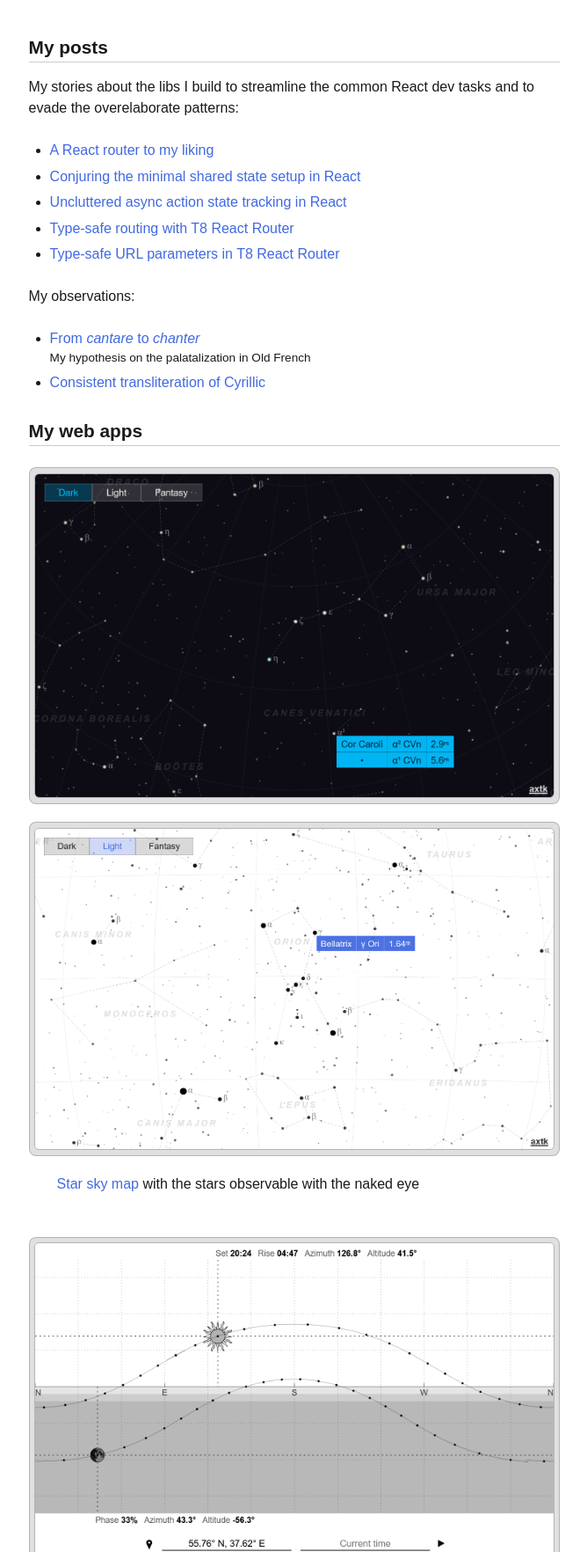
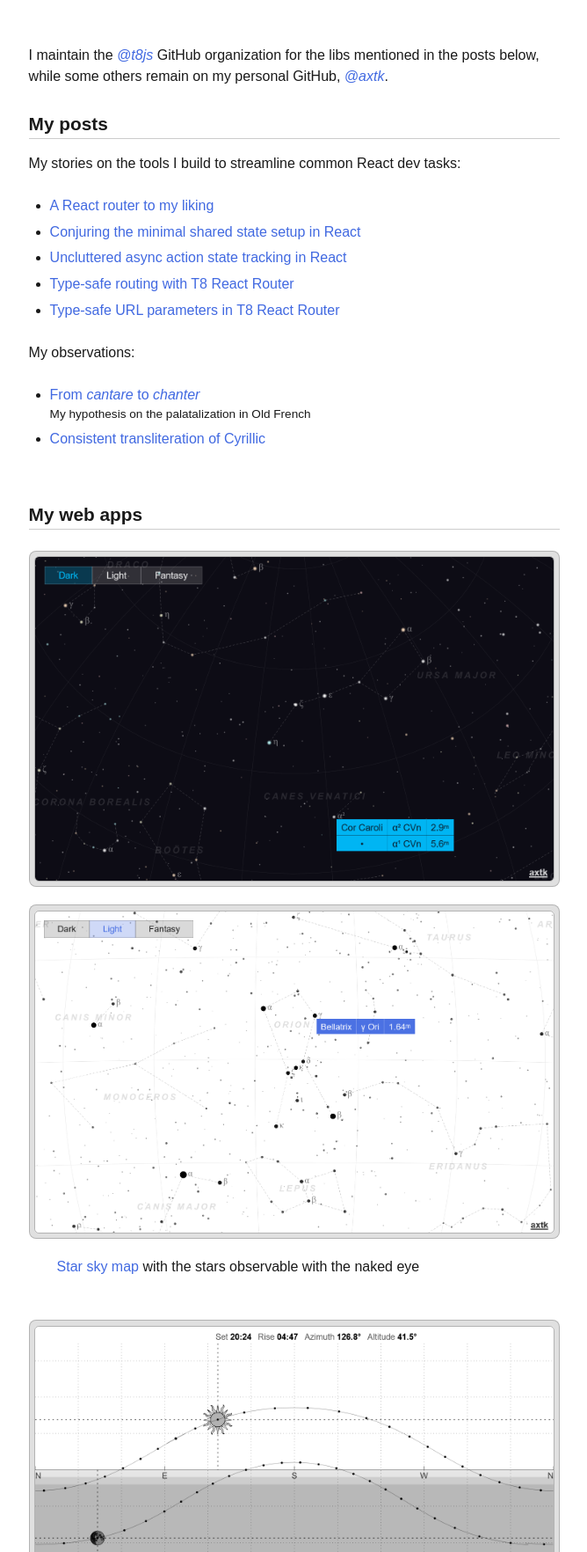
Before and after one commit to axtk/axtk.github.io, a Jekyll site: the page index.html, which Jekyll copies as it is, in a window 1280 px wide, cut to the strip 156-1920 px from the top of the page. Shown: the whole strip at 88% size, without its empty margins (305-973 px from the left). Built offline with Jekyll 4.4.1, drawn with Linux system fonts in a browser that asks for light colours.

Commit message:
update index

```diff
--- a/index.html
+++ b/index.html
@@ -30,9 +30,11 @@
         </table>
     </div>
 </section>
-<section id="posts">
+<section>
+    <a name="posts"></a>
+    <p>I maintain the <a href="https://github.com/t8js"><i>@t8js</i></a> GitHub organization for the libs mentioned in the posts below, while some others remain on my personal GitHub, <a href="https://github.com/axtk"><i>@axtk</i></a>.</p>
     <h2>My posts</h2>
-    <p>My stories about the libs I build to streamline the common React dev tasks and to evade the overelaborate patterns:</p>
+    <p>My stories on the tools I build to streamline common React dev tasks:</p>
     <ul>
         <li><a href="x/t8_react_router">A React router to my liking</a></li>
         <li><a href="x/t8_react_store">Conjuring the minimal shared state setup in React</a></li>
@@ -40,6 +42,7 @@
         <li><a href="x/t8_react_router_type_safety">Type-safe routing with T8 React Router</a></li>
         <li><a href="x/t8_react_router_typed_URL_parameters">Type-safe URL parameters in T8 React Router</a></li>
     </ul>
+    <a name="lang"></a>
     <p>My observations:</p>
     <ul>
         <li><a href="x/palatalization_in_Old_French">From <i>cantare</i> to <i>chanter</i></a><br>
@@ -47,7 +50,8 @@
         <li><a href="x/translit">Consistent transliteration of Cyrillic</a></li>
     </ul>
 </section>
-<section id="apps">
+<section>
+    <a name="apps"></a>
     <h2>My web apps</h2>
     <figure>
         <picture><img src="x/assets/screenshots/stars_2d.png" alt="Dark-mode star sky map screenshot" height="360" loading="lazy"></picture>
--- a/x/assets/index.css
+++ b/x/assets/index.css
@@ -18,7 +18,7 @@ section + section {
     margin-top: .5em;
 }
 section.intro {
-    margin-bottom: 1.5em;
+    margin-bottom: 1em;
 }
 section h2:first-child {
     margin-top: 0;
```
